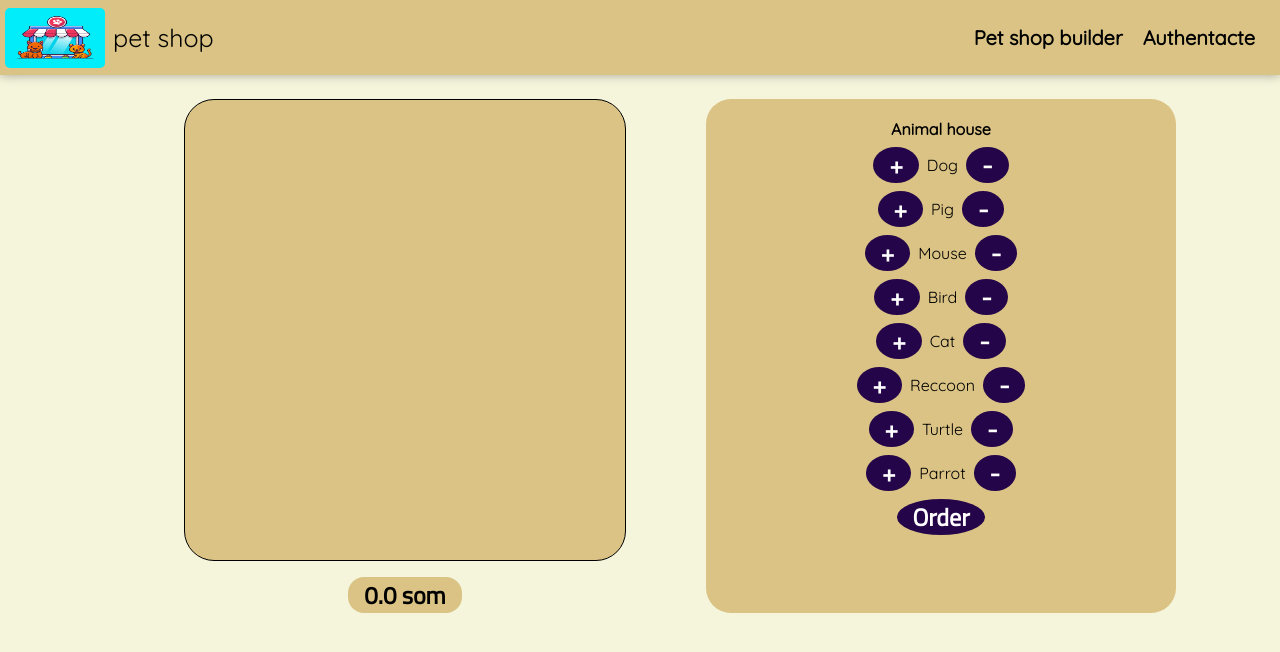
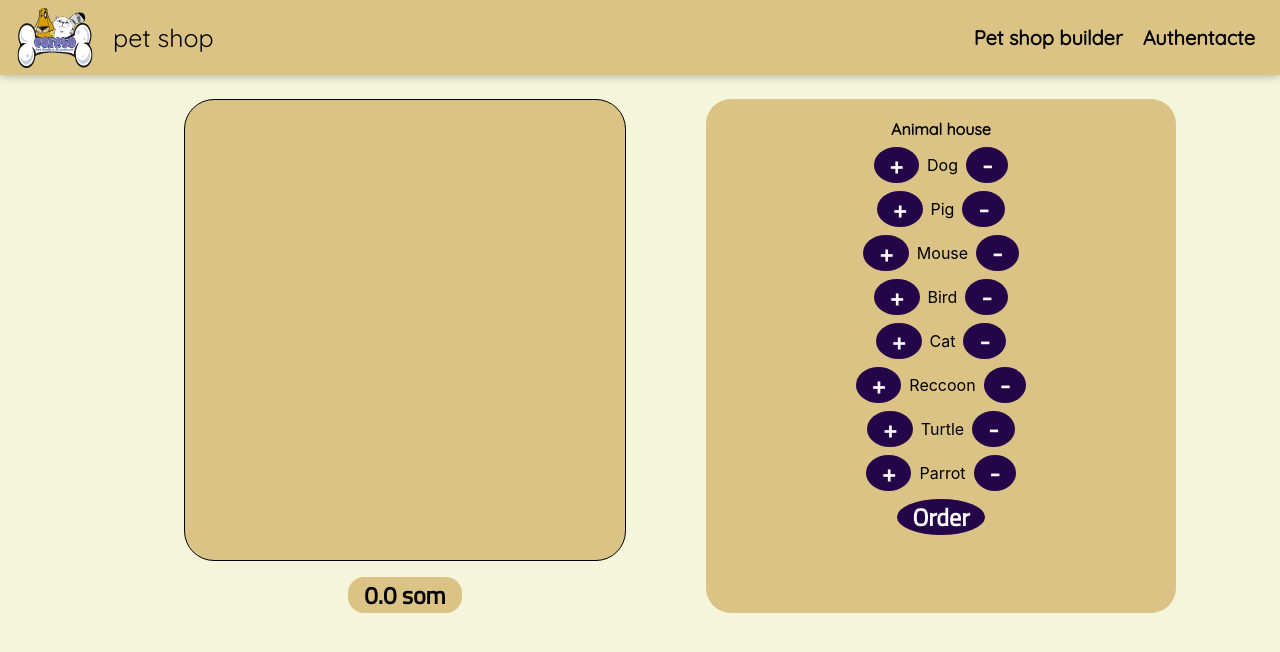
Before and after one commit to AlinurAbdyiskakov/builder, a React (Create React App) app: page / in a window 1280 px wide. Shown: the top 652 px of the page. Built offline with nearby package versions, Linux system fonts and the light colour scheme; a web font is replaced by a local one.

Commit message:
dowanlad img new pet-shop logo

```diff
--- a/src/components/Animal/AnimalControls/AnimalControl/AnimalControl.module.css
+++ b/src/components/Animal/AnimalControls/AnimalControl/AnimalControl.module.css
@@ -3,4 +3,5 @@
     justify-content: center;
     align-items: center;
     margin: .5rem 0;
+   font-family: -apple-system, BlinkMacSystemFont, 'Segoe UI', Roboto, Oxygen, Ubuntu, Cantarell, 'Open Sans', 'Helvetica Neue', sans-serif;
 }
--- a/src/components/Logo/Logo.js
+++ b/src/components/Logo/Logo.js
@@ -1,5 +1,5 @@
 import classes from "./Logo.module.css";
-import logo from "../../imges/pet-shop.jpg";
+import logo from "../../imges/pet-shop.svg";
 
 
 const Logo = ()=> {
```
Also changed, not shown: src/imges/pet-shop.svg (added).
